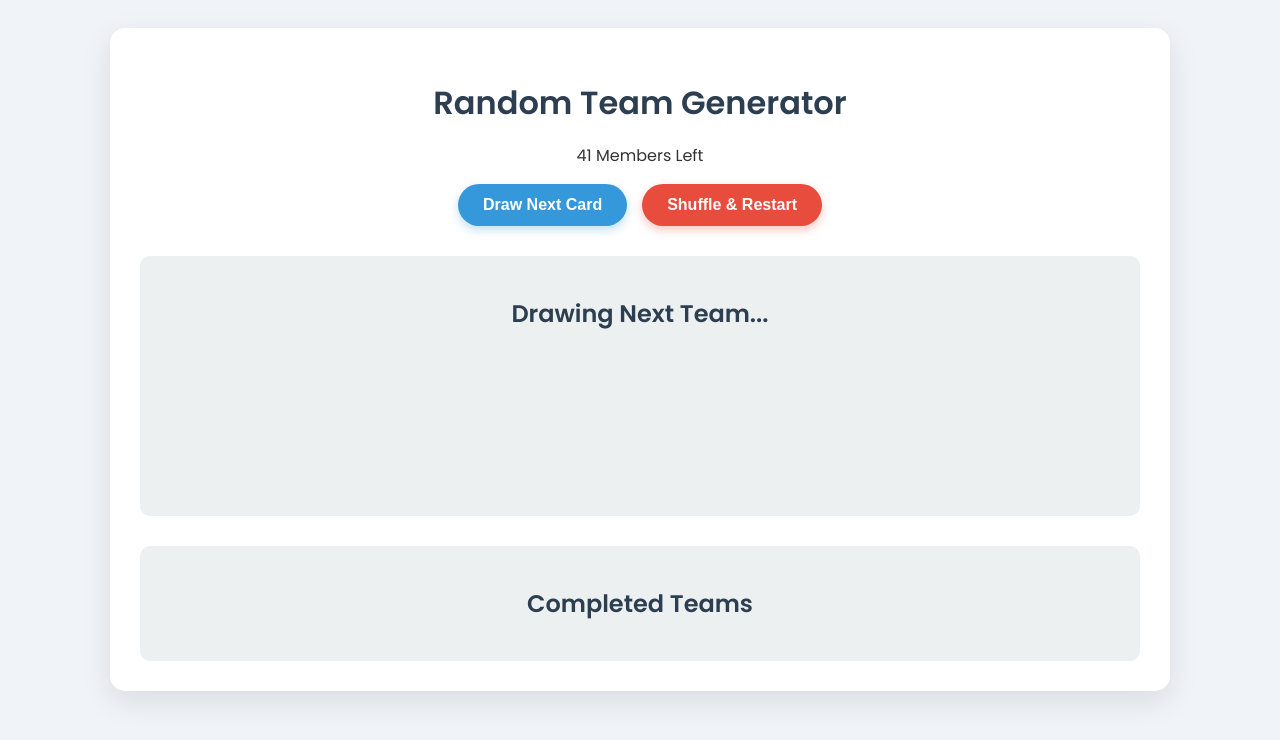
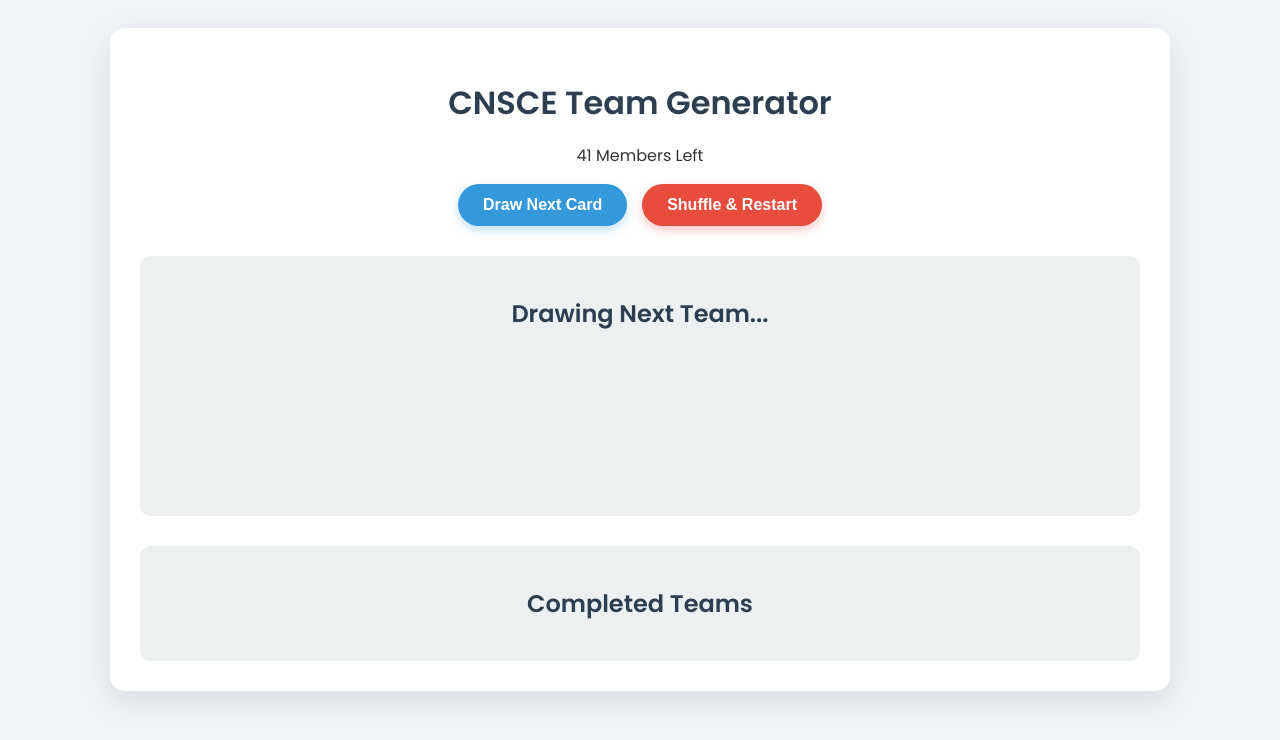
Before and after one commit to mk-268064/pick, a plain HTML site: page index.html in a window 1280 px wide. Drawn offline with nearby package versions, Linux system fonts and the light colour scheme.

Commit message:
Update index.html

```diff
--- a/index.html
+++ b/index.html
@@ -9,7 +9,7 @@
     </head>
 <body>
     <div class="app-container">
-        <h1>Random Team Generator</h1>
+        <h1>CNSCE Team Generator</h1>
         <p><span id="members-left">41</span> Members Left</p>
 
         <div class="controls">
```
